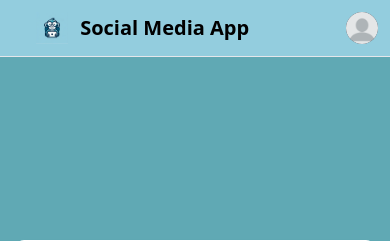
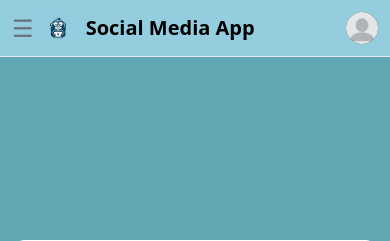
Before and after one commit to slmbakkenes/RampUpSocialMediaApp, a Django app: page /create_post/ in a window 390 px wide. Shown: the top 241 px of the page. Run offline with Django 5.2, Linux system fonts and the light colour scheme; the visitor is signed in with stand-in values (Sample User, id 1); style sheets or scripts are compiled from the project's sources; some libraries are stand-ins or nearby versions.

Commit message:
Add hamburger icon

```diff
--- a/templates/_base.html
+++ b/templates/_base.html
@@ -27,8 +27,9 @@
             <div class="flex items-center justify-start rtl:justify-end">
                 <button data-drawer-target="logo-sidebar" data-drawer-toggle="logo-sidebar" aria-controls="logo-sidebar"
                         type="button"
-                        class="inline-flex items-center p-2 text-sm text-gray-500 rounded-lg sm:hidden hover:bg-gray-100 focus:outline-none focus:ring-2 focus:ring-gray-200 dark:text-gray-400 dark:hover:bg-gray-700 dark:focus:ring-gray-600">
+                        class="inline-flex aspect-square justify-center  text-2xl text-gray-500 rounded-lg sm:hidden hover:bg-gray-100 focus:outline-none focus:ring-2 focus:ring-gray-200 dark:text-gray-400 dark:hover:bg-gray-700 dark:focus:ring-gray-600">
                     <span class="sr-only">Open sidebar</span>
+                    ☰
                 </button>
                 <a href="{% url 'foryoupage' %}" class="flex ms-2 md:me-24">
                     <img src="/media/logo.png" class="h-8 me-3" alt="Logo"/>
```
